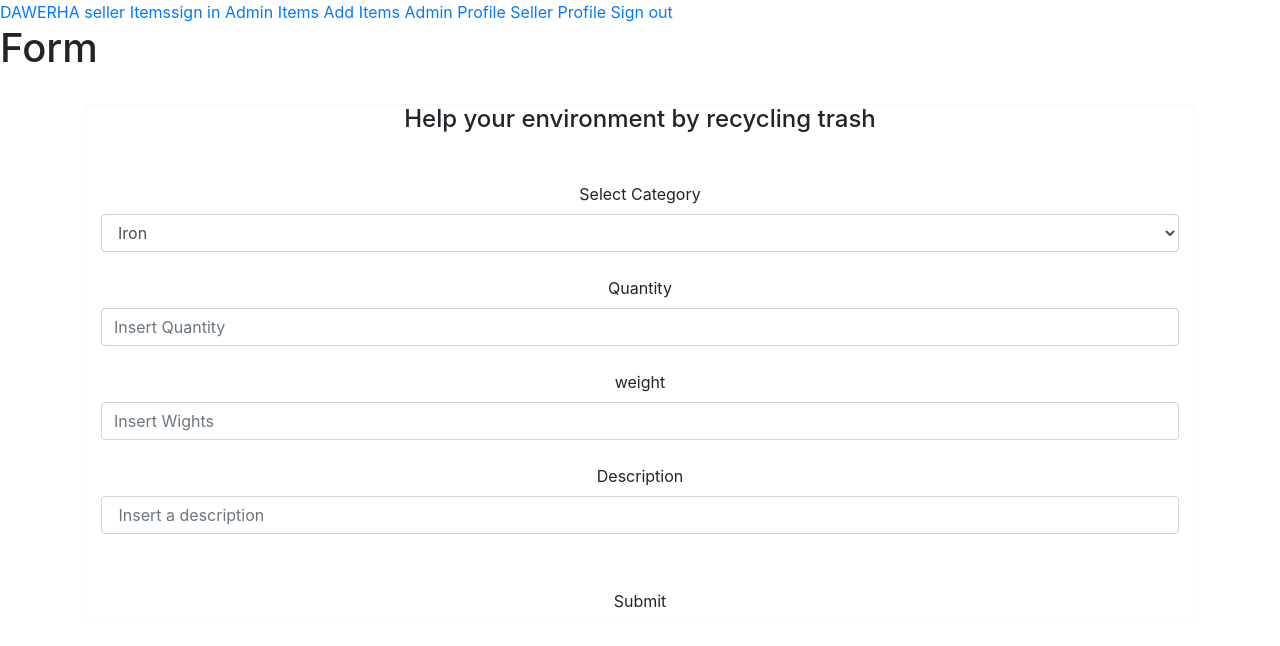
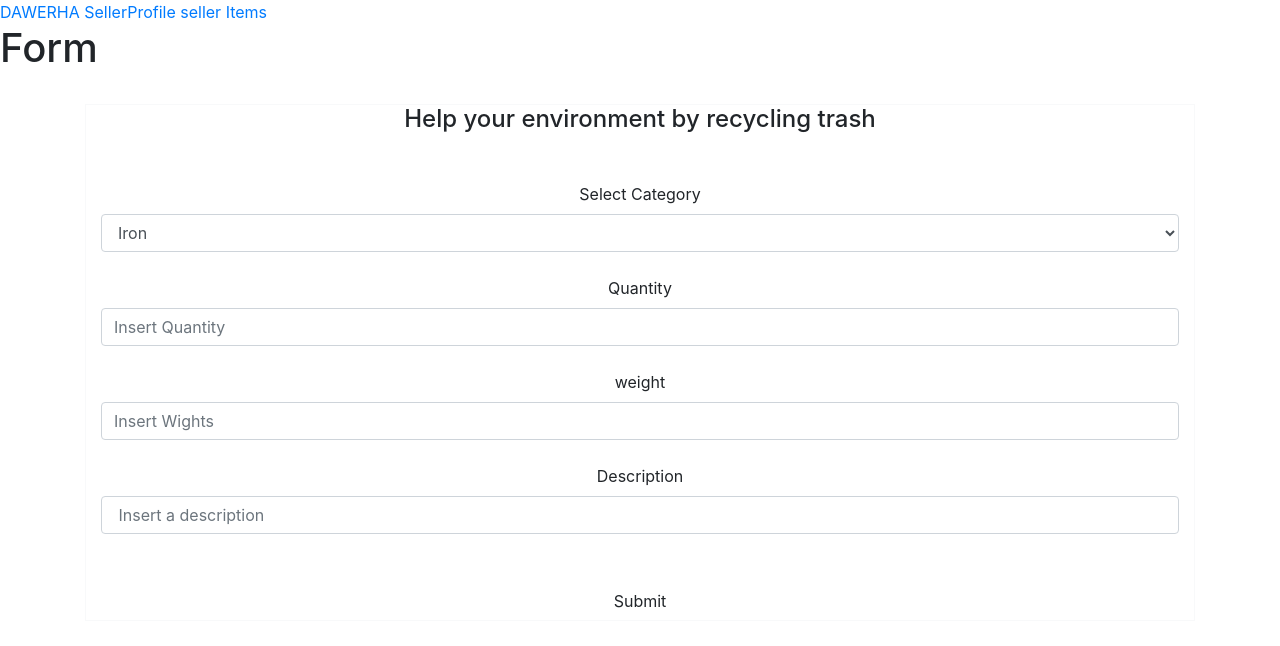
Before and after one commit to thesis-project-AASSR/front-end-react-website, a React (Create React App) app: page /AddItems in a window 1280 px wide. Shown: the top 646 px of the page. Built offline with nearby package versions, Linux system fonts and the light colour scheme; sample sign-in values are in the browser's storage.

Commit message:
navbar for user

```diff
--- a/src/App.js
+++ b/src/App.js
@@ -4,7 +4,7 @@ import AdminProfile from './components/Profile/admin'
 import SellerProfile from './components/Profile/user'
 import AdminItems from './components/ListItems/admin'
 import SellerItems from './components/ListItems/SellerItems'
-import Homepage from './components/NavBar&homepage/homepage'
+import Homepage from './components/HomePage/homepage'
 import AddItems from './components/ListItems/addItems'
 import Sign from './components/Profile/Sign'
 import { getALLItems } from './actions';
@@ -12,8 +12,9 @@ import { useDispatch } from 'react-redux';
 import {useSelector} from 'react-redux';
 import ProtectedRoute from './ProtectedRoute';
 import ProtectedAdmin from './ProtectedAdmin';
+import View from './components/View/view';
 import {useState} from 'react';
-
+import homeNav from './components/Navbar/homeNav';
 
 
 function App() {
@@ -32,13 +33,18 @@ return (
 
     <Router className="container">
     <div>
-      <Route path="/" component={Homepage} />
+      {/* the user can't access admin's pages */}
+      <Route path="/" exact component={View} />
+      <Route path="/home" component={Homepage} />
+      <Route path="/sign" exact component={Sign}/>
       <ProtectedRoute path="/SellerItems" component={SellerItems} token = {token}/>
-      <ProtectedRoute path="/AdminItems" component={AdminItems} token = {token} id={1}/>
-      <ProtectedRoute path = "/AdminProfile"  component = {AdminProfile} token = {token}   id={1}/>
       <ProtectedRoute path="/SellerProfile" component={SellerProfile} token = {token} />
       <ProtectedRoute path = "/AddItems" component = {AddItems} token = {token}/>
-      <Route path="/sign" exact component={Sign}/>
+      <ProtectedRoute path = "/AdminProfile"  component = {AdminProfile} token = {token}   id={1}/>
+      <ProtectedRoute path="/AdminItems" component={AdminItems} token = {token} id={1}/>
+
+
+
     </div>
   </Router>
 
--- a/src/components/NavBar&homepage/homepage.js
+++ b/src/components/HomePage/homepage.js
@@ -1,5 +1,5 @@
 import React, { Component } from "react";
-import Navbar from './navbar'
+import HomeNav from '../Navbar/homeNav';
 
 export default class Homepage extends Component {
   constructor(props) {
@@ -12,7 +12,8 @@ export default class Homepage extends Component {
   render() {
     return (
     <div>
-    <Navbar/>
+    <HomeNav/>
+    instructions to user how to use our app!
     </div>
     );
   }
--- a/src/components/ListItems/SellerItems.js
+++ b/src/components/ListItems/SellerItems.js
@@ -2,6 +2,7 @@ import React, { useEffect } from 'react';
 import { getALLItems } from '../../actions';
 import { useDispatch,useSelector } from 'react-redux';
 import {withRouter} from 'react-router-dom';
+import ItemsNav from '../Navbar/itemsNav';
 
 const SellerItems =() =>{
     const dispatch = useDispatch();
@@ -18,6 +19,7 @@ const SellerItems =() =>{
     return (
 
 <div>
+  <ItemsNav/>
           {orders.map((post) => (
         <div style={{ border: '1px solid black', margin: "6px" }} >
 
--- a/src/components/ListItems/addItems.js
+++ b/src/components/ListItems/addItems.js
@@ -5,6 +5,8 @@ import { createOrder } from '../../actions/index';
 // import FileBase from 'react-file-base64';
 // import { reducers }   from '../../reducers/index';
 import {withRouter} from 'react-router-dom';
+import AddNav from '../Navbar/addNav';
+
 
 const AddItems = ({ currentId }) => {
     const [orderData, setOrderData] = useState({  category: '', quantity: '', weight: '', description: ''});
@@ -25,6 +27,7 @@ const AddItems = ({ currentId }) => {
       };
     return (
         <div>
+          <AddNav/>
         <h1>Form</h1>
         <br />
         <div className = "container">
--- /dev/null
+++ b/src/components/Navbar/addNav.js
@@ -0,0 +1,29 @@
+import React, { Component } from "react";
+import { Link } from "react-router-dom";
+
+
+
+export default class AddNav extends Component {
+  constructor(props) {
+    super(props);
+    this.state = {
+
+    }
+  }
+
+  render() {
+    return (
+
+    <div>
+    <nav>
+
+    <Link to="/" > DAWERHA </Link>
+    <Link to="/SellerProfile"> SellerProfile </Link>
+    <Link to="/SellerItems"> seller Items</Link>
+
+    </nav>
+    </div>
+
+    );
+  }
+}
--- a/src/components/NavBar&homepage/navbar.js
+++ b/src/components/Navbar/homeNav.js
@@ -1,9 +1,9 @@
 import React, { Component } from "react";
 import { Link } from "react-router-dom";
-import ReactDOM from 'react-dom';
 
 
-export default class Navbar extends Component {
+
+export default class HomeNav extends Component {
   constructor(props) {
     super(props);
     this.state = {
@@ -13,19 +13,19 @@ export default class Navbar extends Component {
 
   render() {
     return (
+
     <div>
     <nav>
+
     <Link to="/" > DAWERHA </Link>
+    <Link to="/SellerProfile"> Seller Profile </Link>
+    <Link to="/AddItems"> Add Items </Link>
     <Link to="/SellerItems"> seller Items</Link>
-    <Link to="/sign" >sign in</Link>
-    <Link to="/AdminItems"> Admin Items </Link>
-    <Link to="/AddItems"> Add Items </Link>
-    <Link to="/AdminProfile"> Admin Profile </Link>
-    <Link to="/SellerProfile"> Seller Profile </Link>
     <Link to="/" onClick={() => {localStorage.removeItem('token'); localStorage.removeItem('user_id'); window.location.reload()}}> Sign out </Link>
 
     </nav>
     </div>
+
     );
   }
 }
--- /dev/null
+++ b/src/components/Navbar/itemsNav.js
@@ -0,0 +1,30 @@
+import React, { Component } from "react";
+import { Link } from "react-router-dom";
+
+
+
+export default class ItemsNav extends Component {
+  constructor(props) {
+    super(props);
+    this.state = {
+
+    }
+  }
+
+  render() {
+    return (
+
+    <div>
+    <nav>
+
+    <Link to="/" > DAWERHA </Link>
+    <Link to="/home"> Home </Link>
+    <Link to="/SellerProfile"> Profile </Link>
+    <Link to="/AddItems"> Add Items</Link>
+
+    </nav>
+    </div>
+
+    );
+  }
+}
--- /dev/null
+++ b/src/components/Navbar/profileNav.js
@@ -0,0 +1,30 @@
+import React, { Component } from "react";
+import { Link } from "react-router-dom";
+
+
+
+export default class ProfileNav extends Component {
+  constructor(props) {
+    super(props);
+    this.state = {
+
+    }
+  }
+
+  render() {
+    return (
+
+    <div>
+    <nav>
+
+    <Link to="/" > DAWERHA </Link>
+    <Link to="/home"> Home </Link>
+    <Link to="/AddItems"> Add Items </Link>
+    <Link to="/SellerItems"> seller Items</Link>
+
+    </nav>
+    </div>
+
+    );
+  }
+}
--- a/src/components/Profile/user.js
+++ b/src/components/Profile/user.js
@@ -3,6 +3,7 @@ import React, { useEffect} from 'react';
 import { getUser } from '../../actions';
 import { useDispatch,useSelector } from 'react-redux';
 import Button from 'react-bootstrap/Button';
+import ProfileNav from '../Navbar/profileNav'
 // we are retreiving all the admin items
 const UserProfile =() =>{
     // we are dipatching th state
@@ -20,6 +21,7 @@ const UserProfile =() =>{
     }, [dispatch]);
     return (
          <div>
+           <ProfileNav/>
               {UserProfile.filter (Users  => Users.userID === loggedin
          ).map((Info) => (
         <div style={{ border: '1px solid black', margin: "6px" }} >
--- /dev/null
+++ b/src/components/View/view.js
@@ -0,0 +1,20 @@
+import React, { Component } from "react";
+// import Navbar from '../Navbar/navbar';
+
+export default class Homepage extends Component {
+  constructor(props) {
+    super(props);
+    this.state = {
+
+    }
+  }
+
+  render() {
+    return (
+    <div>
+ <button onClick={() => {window.location='/sign'}}>sign up</button>
+ <button onClick={() => {window.location='/sign'}}>sign in</button>
+    </div>
+    );
+  }
+}
```
Also changed, not shown: 1 other file (tests, documents, lock files or other folders).
